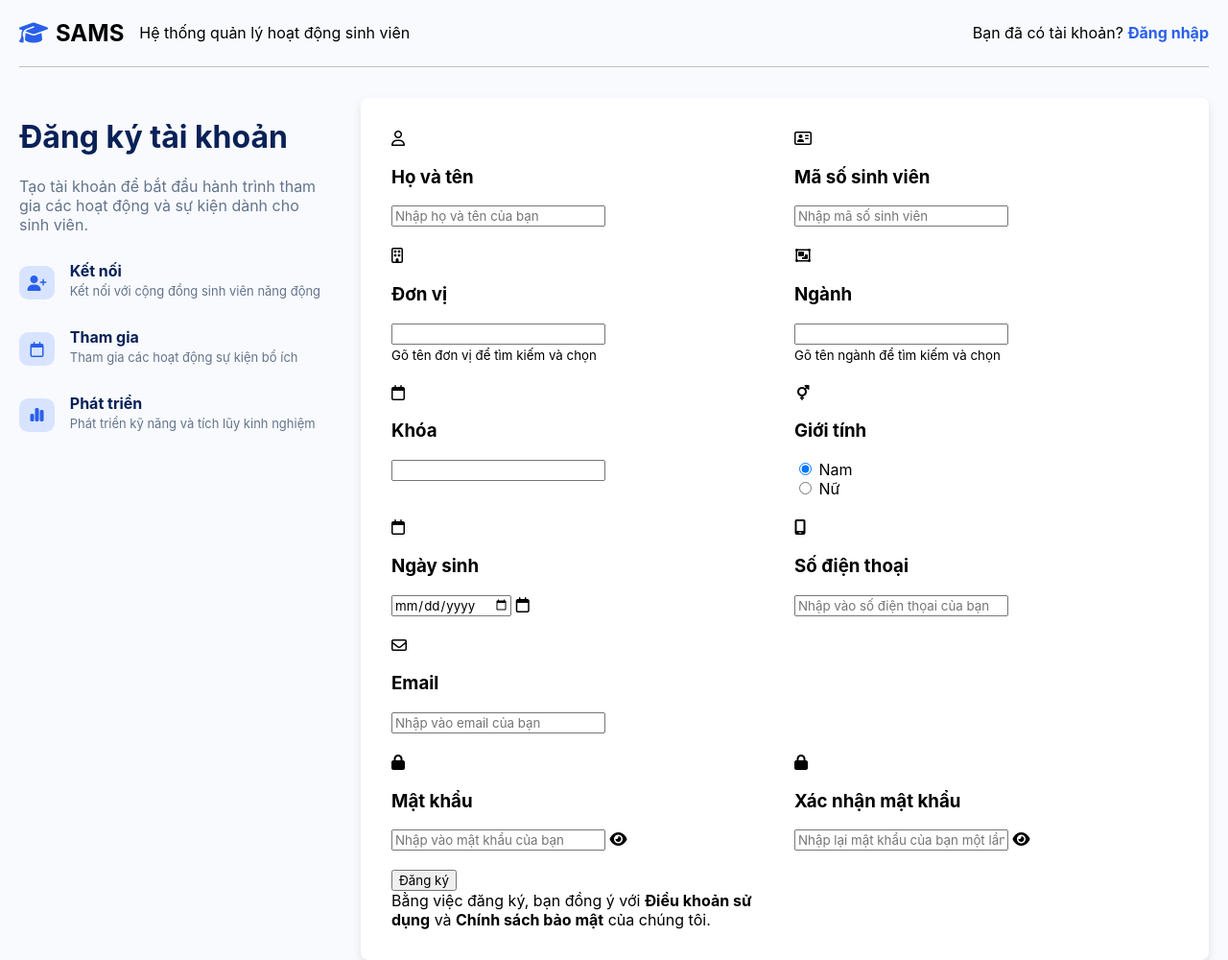
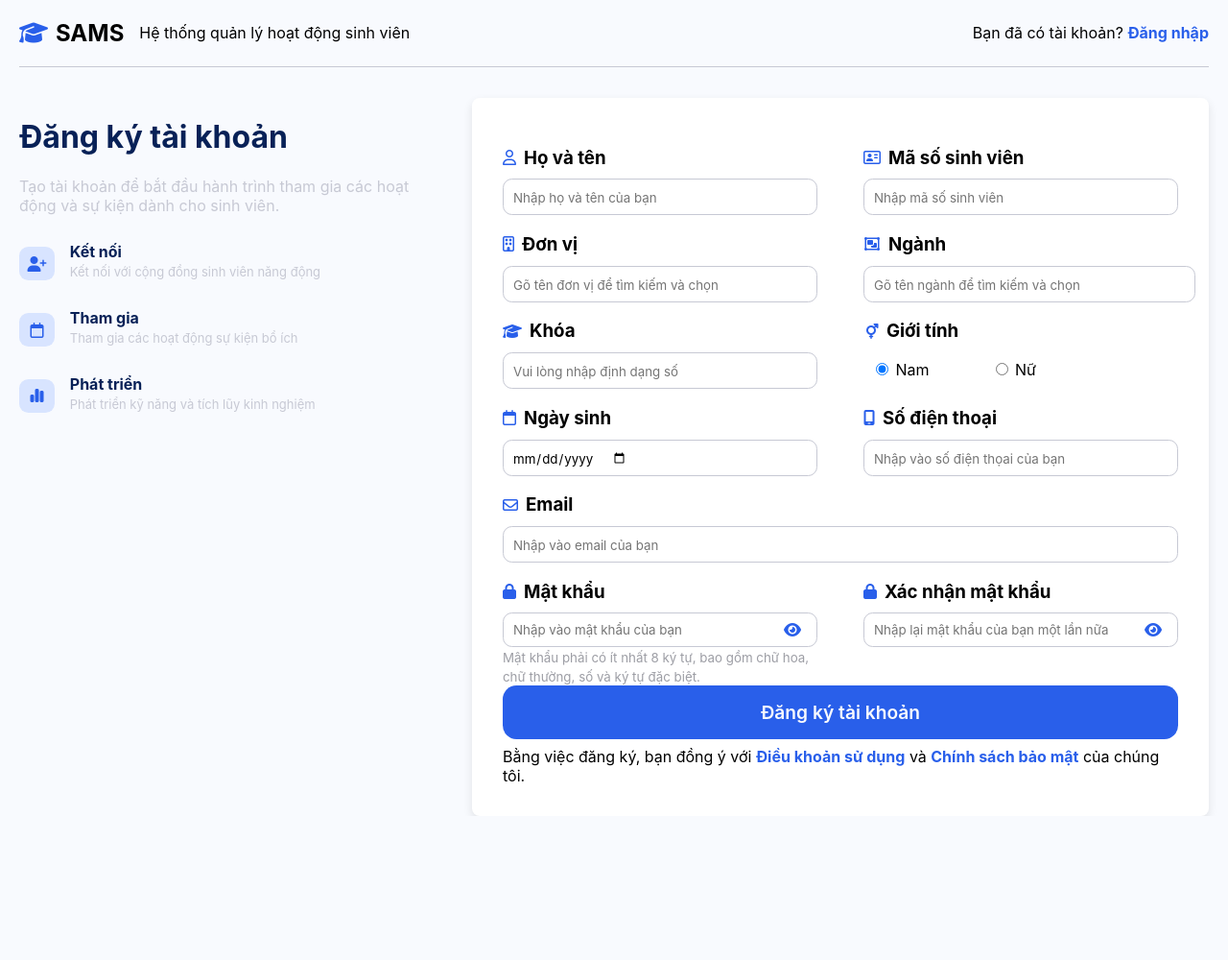
Before and after one commit to hannie122115-afk/ql-hoat-dong-sinh-vien, a PHP site: page /register.php in a window 1280 px wide. Shown: the whole page at 96% size. After the commit the page ends 850 px from the top, so only its background shows below. Run offline with PHP 8.4, Linux system fonts and the light colour scheme.

Commit message:
ccs register done

```diff
--- a/assets/css/register.css
+++ b/assets/css/register.css
@@ -14,6 +14,20 @@
 a {
   text-decoration: none;
   color: inherit;
+}
+
+i,
+b {
+  color: #295fea;
+}
+
+input {
+  border: none;
+  outline: none;
+}
+
+small {
+  color: #9d9ea5;
 }
 
 /* ================================================ */
@@ -40,7 +54,7 @@ body {
 }
 
 .register-header {
-  border-bottom: 0.1rem solid silver;
+  border-bottom: 0.1rem solid #c7c9d4;
 }
 
 .register-header-left {
@@ -54,11 +68,6 @@ body {
 
 .register-header-logo > i {
   font-size: x-large;
-  color: #295fea;
-}
-
-.register-header-right > b {
-  color: #295fea;
 }
 
 .register-header-right > b:hover,
@@ -72,7 +81,6 @@ body {
   display: flex;
   justify-content: space-between;
   align-items: flex-start;
-  gap: 2rem;
   padding-top: 2rem;
 }
 
@@ -80,7 +88,7 @@ body {
 
 .register-describe {
   width: 100%;
-  max-width: 30rem;
+  max-width: 26rem;
 }
 
 .register-describe > h1 {
@@ -89,7 +97,7 @@ body {
 
 .register-describe > span {
   font-weight: 400;
-  color: #64748b;
+  color: #c7c9d4;
 }
 
 .register-describe-item {
@@ -119,7 +127,7 @@ body {
 }
 
 .register-describe-title > span {
-  color: #64748b;
+  color: #c7c9d4;
   font-size: small;
 }
 
@@ -130,14 +138,88 @@ body {
   border-radius: 0.5rem;
   padding: 2rem;
   box-shadow: 0 4px 10px rgba(0, 0, 0, 0.1);
+  width: 100%;
+  max-width: 44rem;
 }
 
 .register-form-container {
   display: grid;
-  grid-template-columns: 1fr 1fr;
-  gap: 20px;
+  grid-template-columns: repeat(2, minmax(0, 1fr));
+  column-gap: 3rem;
 }
 
-.register-block-email {
+.register-block-email,
+.register-submit {
   grid-column: 1 / -1;
 }
+
+.register-title-block {
+  display: flex;
+  justify-content: flex-start;
+  align-items: center;
+  gap: 0.5rem;
+  font-size: 1rem;
+  margin-bottom: -0.5rem;
+}
+
+.register-input-block > input[type="text"] {
+  width: 100%;
+  box-sizing: border-box;
+}
+
+.register-input-block {
+  border: 0.1rem solid #c7c9d4;
+  padding: 0.5rem;
+  border-radius: 0.6rem;
+}
+
+.register-class-search {
+  position: relative;
+  width: 100%;
+}
+
+.register-gender {
+  display: flex;
+  justify-content: flex-start;
+  align-items: center;
+  column-gap: 4rem;
+  border: none;
+}
+
+.password-block {
+  display: flex;
+  justify-content: center;
+  align-items: center;
+  padding-right: 1rem;
+}
+
+.register-submit {
+}
+
+.register-btn-submit {
+  background-color: #295fea;
+  border-radius: 0.9rem;
+  display: flex;
+  justify-content: center;
+  margin-bottom: 0.5rem;
+}
+
+.register-btn-submit > input {
+  background-color: transparent;
+  font-size: larger;
+  color: #f8fafe;
+  font-weight: 600;
+  padding: 1rem;
+}
+
+.register-btn-submit:hover {
+  cursor: pointer;
+  background-color: #1d4ed8;
+  transform: translateY(-2px);
+  box-shadow: 0 10px 15px -3px rgba(37, 99, 235, 0.4);
+  transition: transform 0.4s cubic-bezier(0.175, 0.885, 0.32, 1.275);
+}
+
+.btn-submit:active {
+  transform: translateY(0);
+}
--- a/assets/css/search.css
+++ b/assets/css/search.css
@@ -1,10 +1,47 @@
 .suggest-box {
-  width: 25rem;
   height: auto;
+  width: 20.5rem;
+  z-index: 999;
+  border-radius: 0.6rem;
+  background-color: #fff;
+  margin-top: 0.5rem;
+  position: absolute;
+
+  max-height: 15rem;
+  overflow-y: auto;
+  overflow-x: hidden;
+}
+
+/* thanh cuộn tìm kiếm : độ rộng + thanh trượt + đổi màu khi di chuột */
+.suggest-box::-webkit-scrollbar {
+  width: 0.6rem;
+}
+
+.suggest-box::-webkit-scrollbar-thumb {
+  background-color: #cbd5e1; /* Màu xám nhạt */
+  border-radius: 0.4rem; /* Bo tròn cục cuộn */
+}
+
+.suggest-box::-webkit-scrollbar-thumb:hover {
+  background-color: #94a3b8;
+}
+
+.suggest-box:not(:empty) {
+  border: 1px solid #c7c9d4;
+  border-top: none;
+  box-shadow: 0 0.4rem 0.6rem -0.1rem rgba(0, 0, 0, 0.1);
+  padding: 0.8rem 0;
 }
 
 .suggest-item {
   display: block;
-  height: 1.5rem;
+  height: auto;
   max-width: 20rem;
+  padding: 0.5rem;
 }
+
+.suggest-item:hover {
+  cursor: pointer;
+  background-color: #f8fafe;
+  border: 0rem 1rem 1rem 0rem;
+}
--- a/assets/js/suggest.js
+++ b/assets/js/suggest.js
@@ -4,7 +4,8 @@ let controller;
 let unitId = null;
 
 input.forEach((input) => {
-  const suggestBox = input.nextElementSibling;
+  // const suggestBox = input.nextElementSibling;
+  const suggestBox = input.parentElement.nextElementSibling;
   suggestBox.addEventListener("click", function (e) {
     if (e.target.classList.contains("suggest-item")) {
       input.value = e.target.dataset.name;
--- a/register.php
+++ b/register.php
@@ -206,10 +206,10 @@ if($_SERVER['REQUEST_METHOD'] == 'POST'){
                             <h3>Đơn vị</h3>
                         </div>
                         <div class="register-input-block ">
-                            <input type="text" name="unit" class="search-input" data-type="unit" value="<?= htmlspecialchars($unit ?? '') ?>" id="unit">
-                            <div class="suggest-box"></div>
+                            <input type="text" name="unit" class="search-input" data-type="unit" value="<?= htmlspecialchars($unit ?? '') ?>" id="unit" placeholder="Gõ tên đơn vị để tìm kiếm và chọn">
+
                         </div>
-                        <small>Gõ tên đơn vị để tìm kiếm và chọn</small><br>
+                        <div class="suggest-box"></div>
                         <?php if(!empty($error['unit'])): ?>
                             <small style="color:red">
                                 <?= $error['unit'] ?>
@@ -225,10 +225,10 @@ if($_SERVER['REQUEST_METHOD'] == 'POST'){
                             <h3>Ngành</h3>
                         </div>
                         <div class="register-input-block register-class-search">
-                            <input type="text" name="class" class="search-input" data-type="class" value="<?= htmlspecialchars($class ?? '') ?>" id="">
-                            <div class="suggest-box"></div>
+                            <input type="text" name="class" class="search-input" data-type="class" value="<?= htmlspecialchars($class ?? '') ?>" id="" placeholder="Gõ tên ngành để tìm kiếm và chọn">
+
                         </div>
-                        <small>Gõ tên ngành để tìm kiếm và chọn</small> <br>
+                        <div class="suggest-box"></div>
                         <?php if(!empty($error['class'])): ?>
                             <small style="color:red">
                                 <?= $error['class'] ?>
@@ -239,12 +239,12 @@ if($_SERVER['REQUEST_METHOD'] == 'POST'){
                     <div class="register-block">
                         <div class="register-title-block">
                             <span>
-                                <i class="fa-regular fa-calendar"></i>
+                                <i class="fa-solid fa-graduation-cap"></i>
                             </span>
                             <h3>Khóa</h3>
                         </div>
                         <div class="register-input-block">
-                            <input type="text" name="year" value="<?= htmlspecialchars($year ?? '') ?>" inputmode="numeric" oninput="this.value = this.value.replace(/[^0-9]/g, '')">
+                            <input type="text" name="year" value="<?= htmlspecialchars($year ?? '') ?>" inputmode="numeric" oninput="this.value = this.value.replace(/[^0-9]/g, '')" placeholder="Vui lòng nhập định dạng số">
                         </div>
                         <?php if(!empty($error['year'])): ?>
                             <small style="color:red">
@@ -260,11 +260,11 @@ if($_SERVER['REQUEST_METHOD'] == 'POST'){
                             </span>
                             <h3>Giới tính</h3>
                         </div>
-                        <div class="register-input-block">
-                            <div class="register-gender">
+                        <div class="register-input-block register-gender ">
+                            <div class="register-input-gender">
                                 <input type="radio" name="gender" id="" value="male" checked> Nam
                             </div>
-                            <div class="register-gender">
+                            <div class="register-input-gender">
                                 <input type="radio" name="gender" id="" value="female"> Nữ
                             </div>
                         </div>
@@ -280,7 +280,7 @@ if($_SERVER['REQUEST_METHOD'] == 'POST'){
                         </div>
                         <div class="register-input-block register-birth">
                             <input type="date" name="birth" value="<?= htmlspecialchars($birth ?? '') ?>" id="" >
-                            <i class="fa-regular fa-calendar"></i>
+                            <!-- <i class="fa-regular fa-calendar"></i> -->
                         </div>
                         <?php if(!empty($error['birth'])): ?>
                             <small style="color:red">
@@ -334,6 +334,7 @@ if($_SERVER['REQUEST_METHOD'] == 'POST'){
                             <input type="text" name="password" value="<?= htmlspecialchars($password ?? '') ?>" placeholder="Nhập vào mật khẩu của bạn" class="hidden-password">
                             <i class="fa-solid fa-eye toggle-password-icon"></i>
                         </div>
+                        <small>Mật khẩu phải có ít nhất 8 ký tự, bao gồm chữ hoa, chữ thường, số và ký tự đặc biệt.</small>
                         <?php if(!empty($error['password'])): ?>
                             <small style="color:red">
                                 <?= $error['password'] ?>
@@ -361,7 +362,7 @@ if($_SERVER['REQUEST_METHOD'] == 'POST'){
 
                     <div class="register-submit">
                         <div class="register-btn-submit">
-                            <input type="submit" value="Đăng ký">
+                            <input type="submit" value="Đăng ký tài khoản">
                         </div>
                         <span>Bằng việc đăng ký, bạn đồng ý với
                             <b><a href="#">Điều khoản sử dụng</a></b>
```
